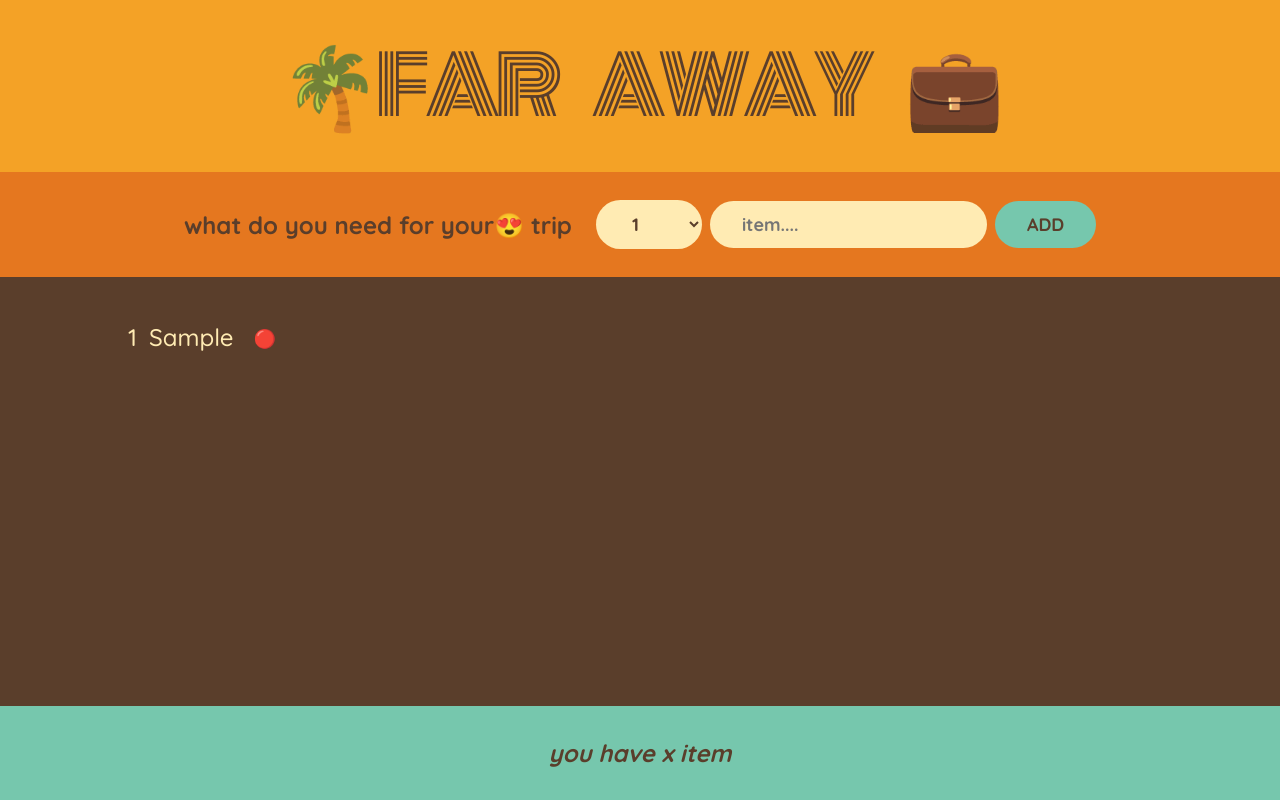
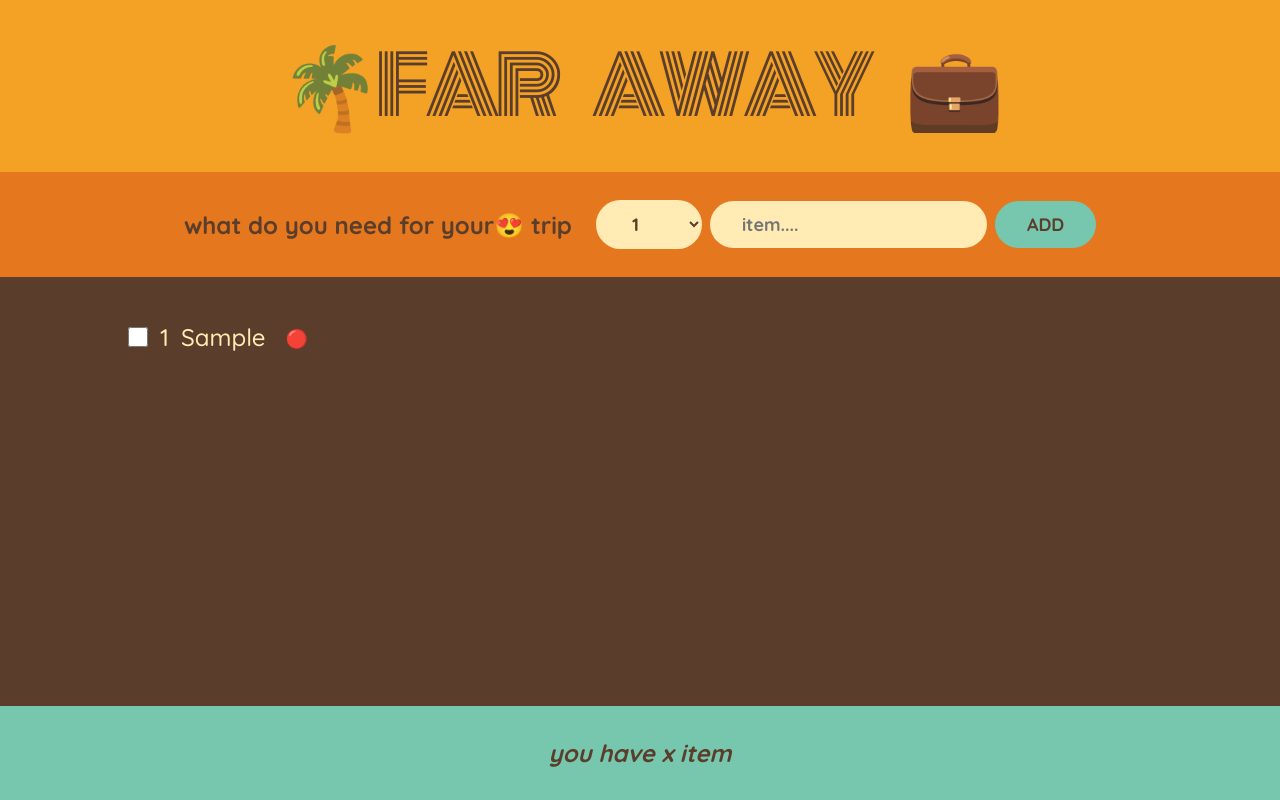
Before and after one commit to mojtabasharafiyeh/jonas-react-course, a React (Create React App) app: page / in a window 1280 px wide. Both pictures are taken after typing "Sample" into the empty fields and a click on the button "ADD". Built offline with nearby package versions, Linux system fonts and the light colour scheme; the HTML template or start-up script is replaced by a standard one.

Commit message:
with new state

```diff
--- a/src/App.js
+++ b/src/App.js
@@ -81,13 +81,21 @@ function PackingList({ item, deleteHandler }) {
   )
 }
 function Item({ item, deleteHandler }) {
+  const [check, setcheck] = useState({})
+  function checkboxHandler() {
+    setcheck((item) =>
+      item.hasOwnProperty('textDecoration')
+        ? {}
+        : { textDecoration: 'line-through' },
+    )
+  }
   return (
     <li>
-      <span style={item.packed ? { textDecoration: 'line-through' } : {}}>
-        {item.select}
-      </span>
-      <span>{item.description}</span>
+      <input type='checkbox' onClick={checkboxHandler}></input>
+      <span style={check}>{item.select}</span>
+      <span style={check}>{item.description}</span>
       <button
+        style={check}
         onClick={() => {
           return deleteHandler(item.id)
         }}
```
